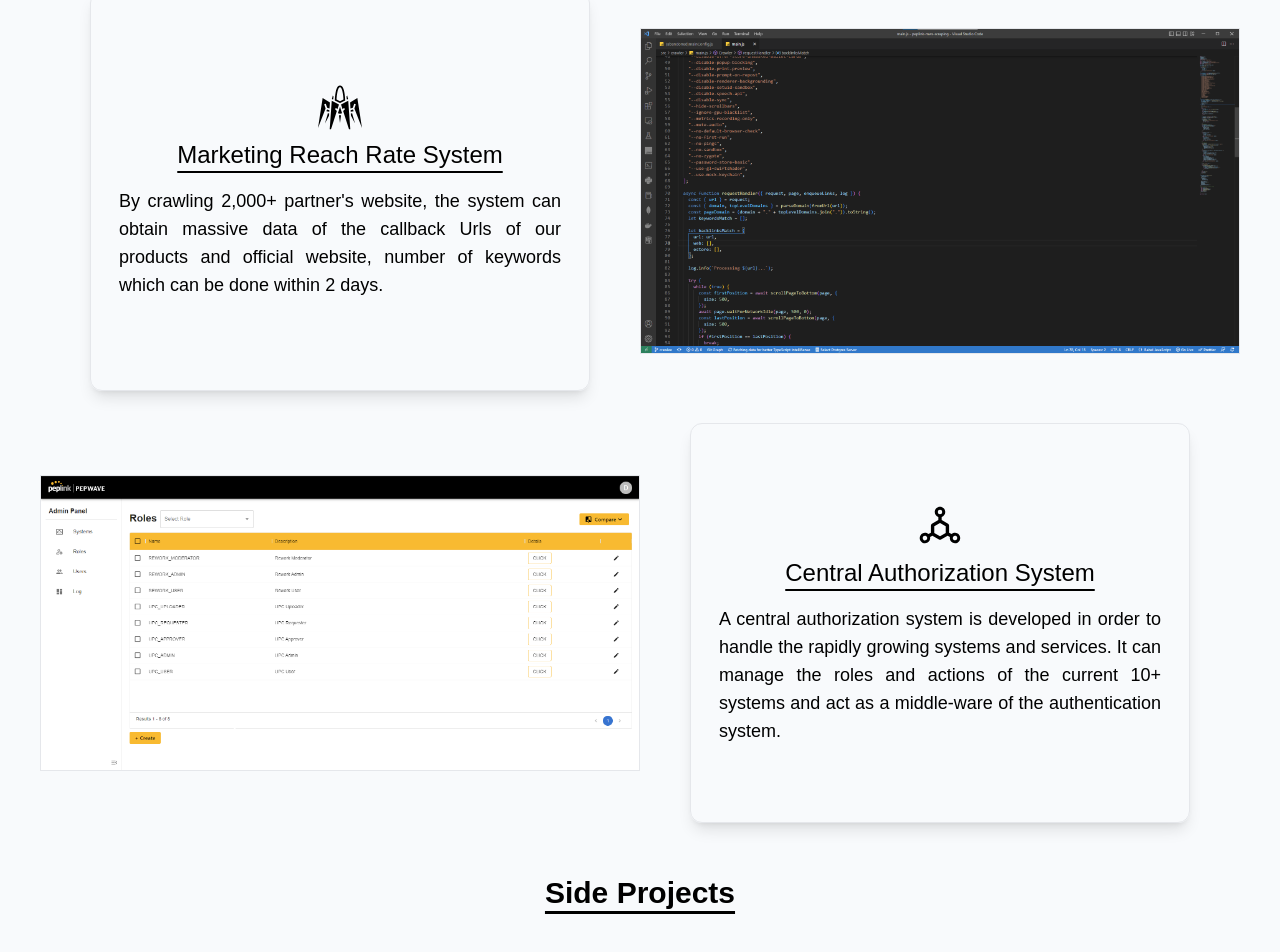
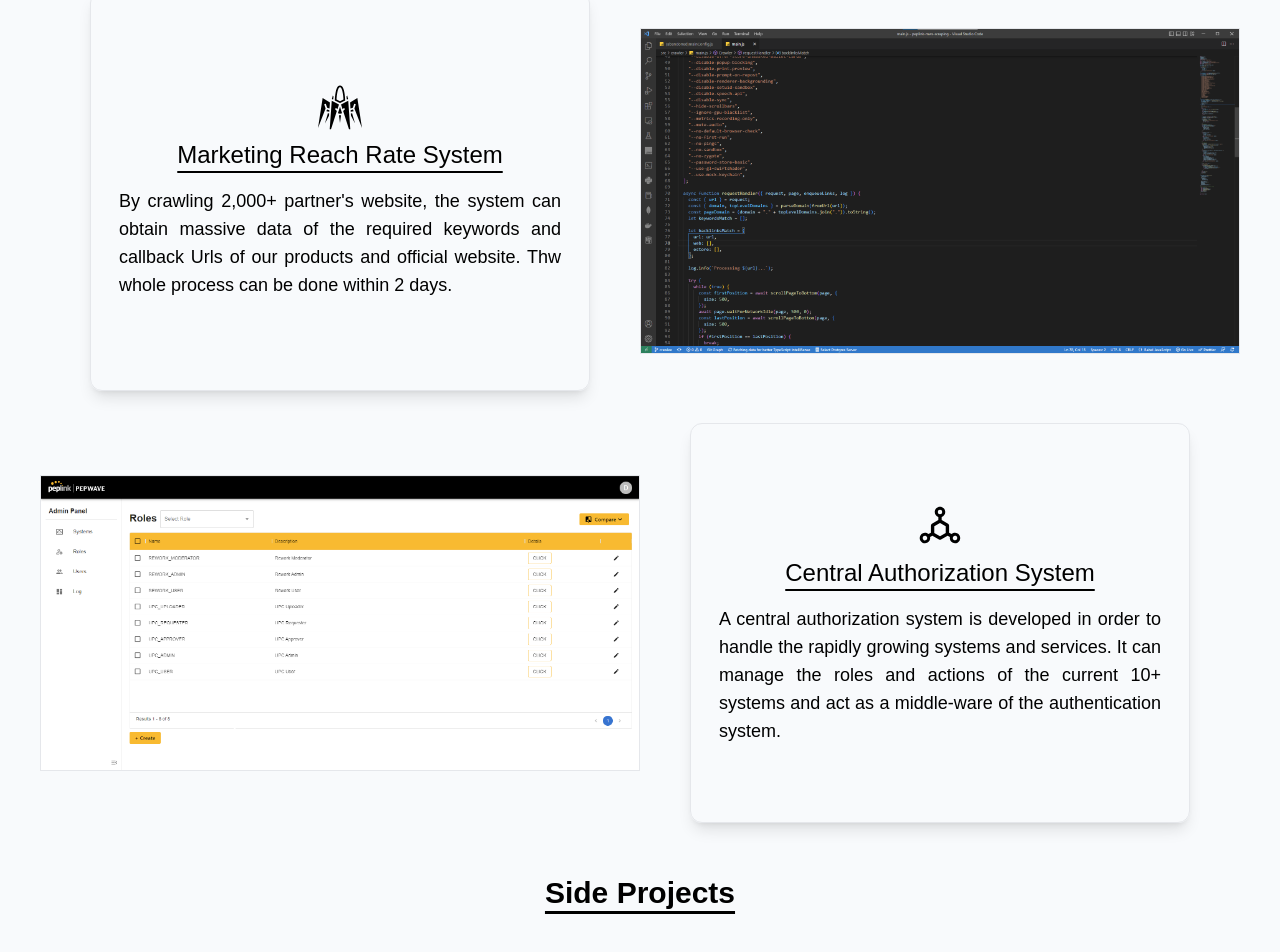
Before and after one commit to davidleungch/my_lab, a React (Vite) app: page / in a window 1280 px wide. Shown: the part 1097-2049 px from the top of the page. Built offline with nearby package versions, Linux system fonts and the light colour scheme.

Commit message:
small update

```diff
--- a/src/components/Projects.jsx
+++ b/src/components/Projects.jsx
@@ -39,8 +39,9 @@ const Projects = ({ projectsRef }) => {
             </h1>
             <div className="text-justify pt-2 px-7 text-sm md:text-lg">
               By crawling 2,000+ partner's website, the system can obtain
-              massive data of the callback Urls of our products and official
-              website, number of keywords which can be done within 2 days.
+              massive data of the required keywords and callback Urls of our
+              products and official website. Thw whole process can be done
+              within 2 days.
             </div>
           </div>
         </div>
```
